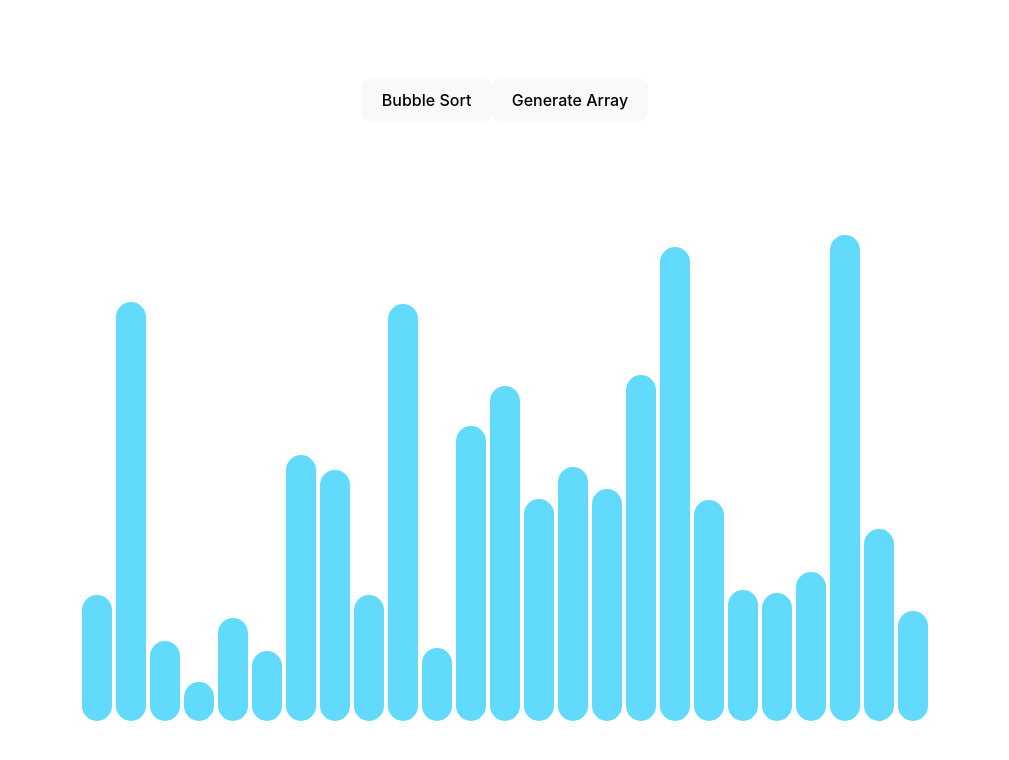
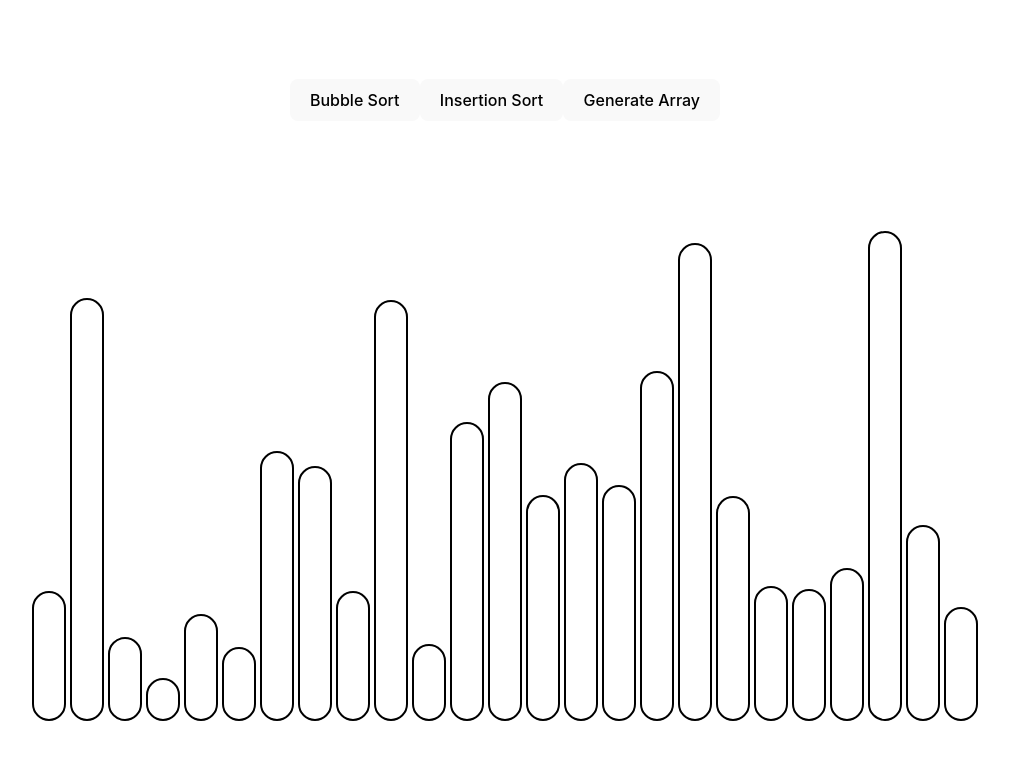
Before and after one commit to Akshat-Kalra/React-Sorting-Visualizer, a React (Vite) app: page / in a window 1280 px wide. Shown: the top 760 px of the page, without its empty margins (135-1144 px from the left). Built offline with nearby package versions, Linux system fonts and the light colour scheme.

Commit message:
started implementing insertion sort

```diff
--- a/src/Components/ArrayBar.css
+++ b/src/Components/ArrayBar.css
@@ -1,6 +1,9 @@
 .array-bar {
     width: 30px;
     border-radius: 50px;
+    border-style: solid;
+    border-width: 2px;
+    border-color: black;
     margin: 0 2px;
     display: inline-block;
     transition: height 0.2s ease;
--- a/src/Components/ArrayBar.jsx
+++ b/src/Components/ArrayBar.jsx
@@ -9,11 +9,12 @@ function ArrayBar(props) {
     style={{
         height: `${props.height}px`,
         backgroundColor: props.color === 0
-        ? '#61dafb'
+        ? 'white'
         : props.color === 1
         ? 'green'
         : 'red',
       }}>
+        {/* {props.height} */}
     </div>
   )
 }
--- a/src/Components/SortingVisualizer.jsx
+++ b/src/Components/SortingVisualizer.jsx
@@ -23,7 +23,6 @@ function SortingVisualizer() {
   };
 
   const bubbleSort = async () => {
-
     const arr = [...array];
     const updatedIndices = [...sortedIndices];
 
@@ -46,12 +45,39 @@ function SortingVisualizer() {
     setActiveIndex();
   }
 
+  const insertionSort =  async () => {
+    const updatedIndices = [...sortedIndices];
+
+    for (let i = 1; i < array.length; i++) {
+        let current = array[i];
+        let j = i - 1;
+
+        setActiveIndex(i);
+
+        while (j >= 0 && array[j] > current) {
+            setActiveIndex(j);
+            array[j+1] = array[j];
+            // array[j] = array[i];
+            setArray([... array]);
+            await new Promise(resolve => setTimeout(resolve, 50));
+            j--;
+        }
+        array[j + 1] = current;
+        setArray([... array]);
+
+        updatedIndices.push(i);
+        setSortedIndices([...updatedIndices]);
+        await new Promise(resolve => setTimeout(resolve, 50));
+    }
+  }
+
 
 
 
   return (
     <>
         <button onClick={bubbleSort}>Bubble Sort</button>
+        <button onClick={insertionSort}>Insertion Sort</button>
         <button onClick={generateRandomArray}>Generate Array</button>
         <div className="array-container">
         {array.map((value, idx) => (
```
